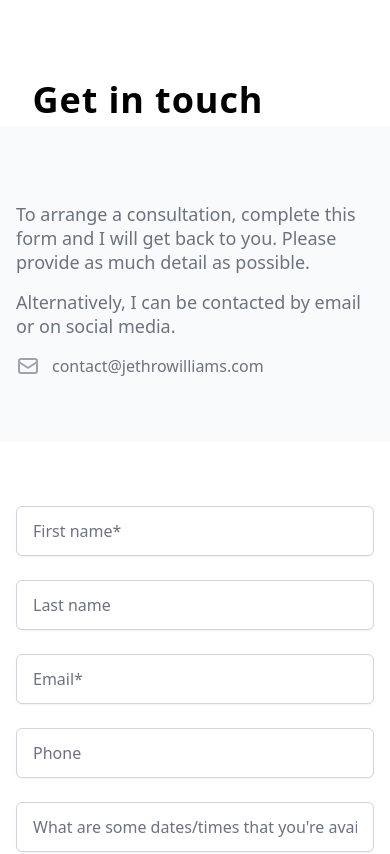
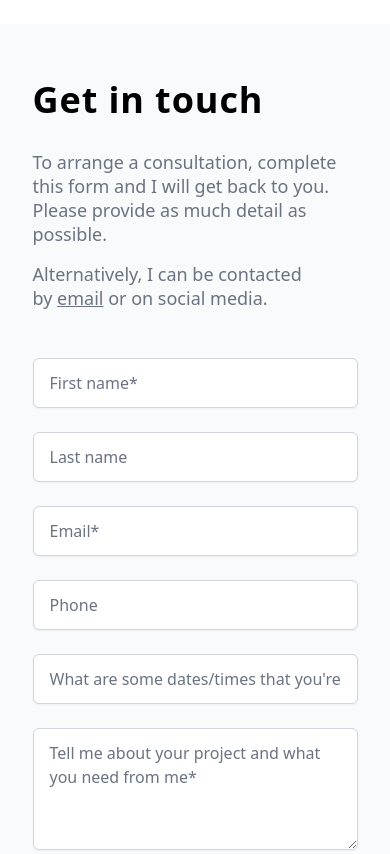
Before and after one commit to jro31/portfolio-v3, a Next.js app: page / in a window 390 px wide. Shown: the part 4500-5354 px from the top of the page. Built offline with nearby package versions, Linux system fonts and the light colour scheme; a web font is replaced by a local one.

Commit message:
Styling tweaks

```diff
--- a/components/homepage-sections/contact/Contact.js
+++ b/components/homepage-sections/contact/Contact.js
@@ -92,7 +92,7 @@ const Contact = () => {
   };
 
   return (
-    <SectionContainer section={contactSection} className='bg-white'>
+    <SectionContainer section={contactSection} className='bg-gray-50'>
       <div className='flex flex-col items-end justify-around min-h-screen-minus-mobile-nav lg:min-h-screen-minus-nav h-full w-full'>
         <div ref={elementRef(contactTitle)} className='w-11/12'>
           <CSSTransition
@@ -103,11 +103,8 @@ const Contact = () => {
             <Title className={titleHasBeenInView ? 'block' : 'hidden'}>Get in touch</Title>
           </CSSTransition>
         </div>
-        <div className='relative lg:grid lg:grid-cols-5'>
-          <div
-            ref={elementRef(contactBlurb)}
-            className='bg-gray-50 py-16 px-4 sm:px-6 lg:col-span-2 lg:px-8 xl:pr-12'
-          >
+        <div className='relative lg:grid lg:grid-cols-5 w-11/12 pr-1/12'>
+          <div ref={elementRef(contactBlurb)} className='py-6 lg:col-span-2 lg:pr-8 xl:pr-12'>
             <CSSTransition
               in={blurbHasBeenInView}
               timeout={1500}
@@ -115,15 +112,29 @@ const Contact = () => {
                 enterActive: 'animate-fade-in lg:animate-delayed-fade-in-1',
               }}
             >
-              <div className='max-w-lg mx-auto'>
-                <p className='mt-3 text-lg leading-6 text-gray-500'>
+              <div>
+                <p className='text-lg leading-6 text-gray-500'>
                   To arrange a consultation, complete this form and I will get back to you. Please
                   provide as much detail as possible.
                 </p>
                 <p className='mt-4 text-lg leading-6 text-gray-500'>
-                  Alternatively, I can be contacted by email or on social media.
+                  Alternatively, I can be contacted by
+                  <span className='lg:hidden'>
+                    &#160;
+                    <a
+                      href='mai&#108;to:contact&#64;jethrowilliams&#46;c&#111;m'
+                      target='_blank'
+                      rel='noreferrer'
+                      className='underline'
+                    >
+                      email
+                    </a>
+                    &#160;
+                  </span>
+                  <span className='hidden lg:inline'>&#160;email&#160;</span>
+                  or on social media.
                 </p>
-                <div className='flex mt-4 text-base text-gray-500'>
+                <div className='hidden lg:flex mt-8 text-base text-gray-500'>
                   <MailIcon className='flex-shrink-0 h-6 w-6 text-gray-400' aria-hidden='true' />
                   <a
                     href='mai&#108;to:contact&#64;jethrowilliams&#46;c&#111;m'
@@ -136,10 +147,7 @@ const Contact = () => {
               </div>
             </CSSTransition>
           </div>
-          <div
-            ref={elementRef(contactForm)}
-            className='bg-white py-16 px-4 sm:px-6 lg:col-span-3 lg:px-8 xl:pl-12'
-          >
+          <div ref={elementRef(contactForm)} className='py-6 lg:col-span-3 lg:pl-8 xl:pl-12'>
             <CSSTransition
               in={formHasBeenInView}
               timeout={2000}
@@ -147,7 +155,7 @@ const Contact = () => {
                 enterActive: 'animate-fade-in lg:animate-delayed-fade-in-2',
               }}
             >
-              <div className='max-w-lg mx-auto lg:max-w-none'>
+              <div className=''>
                 <form
                   onSubmit={formSubmitHandler}
                   className='grid grid-cols-1 sm:grid-cols-2 gap-y-6 sm:gap-x-8'
--- a/components/homepage-sections/contact/Footer.js
+++ b/components/homepage-sections/contact/Footer.js
@@ -76,7 +76,7 @@ const Footer = () => {
   const elementRef = useElementRef();
 
   return (
-    <footer ref={elementRef(contactFooter)} className='bg-white w-full'>
+    <footer ref={elementRef(contactFooter)} className='w-full'>
       <CSSTransition
         in={footerHasBeenInView}
         timeout={3000}
```
